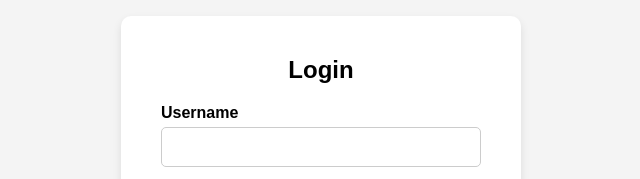
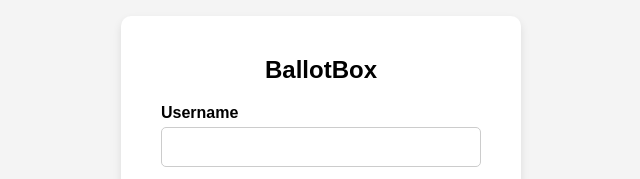
Before and after one commit to AnanyaaaaG/BallotBox, a plain HTML site: page LoginPage.html in a window 1280 px wide. Shown: the part 207-386 px from the top of the page, 319-959 px from the left. Drawn offline with Linux system fonts and the light colour scheme.

Commit message:
Update LoginPage.html

```diff
--- a/LoginPage.html
+++ b/LoginPage.html
@@ -9,7 +9,7 @@
 </head>
 <body>
     <div class="login-container">
-        <h2>Login</h2>
+        <h2>BallotBox</h2>
         <form action="#" method="post">
             <div class="input-group">
                 <label for="username">Username</label>
```
